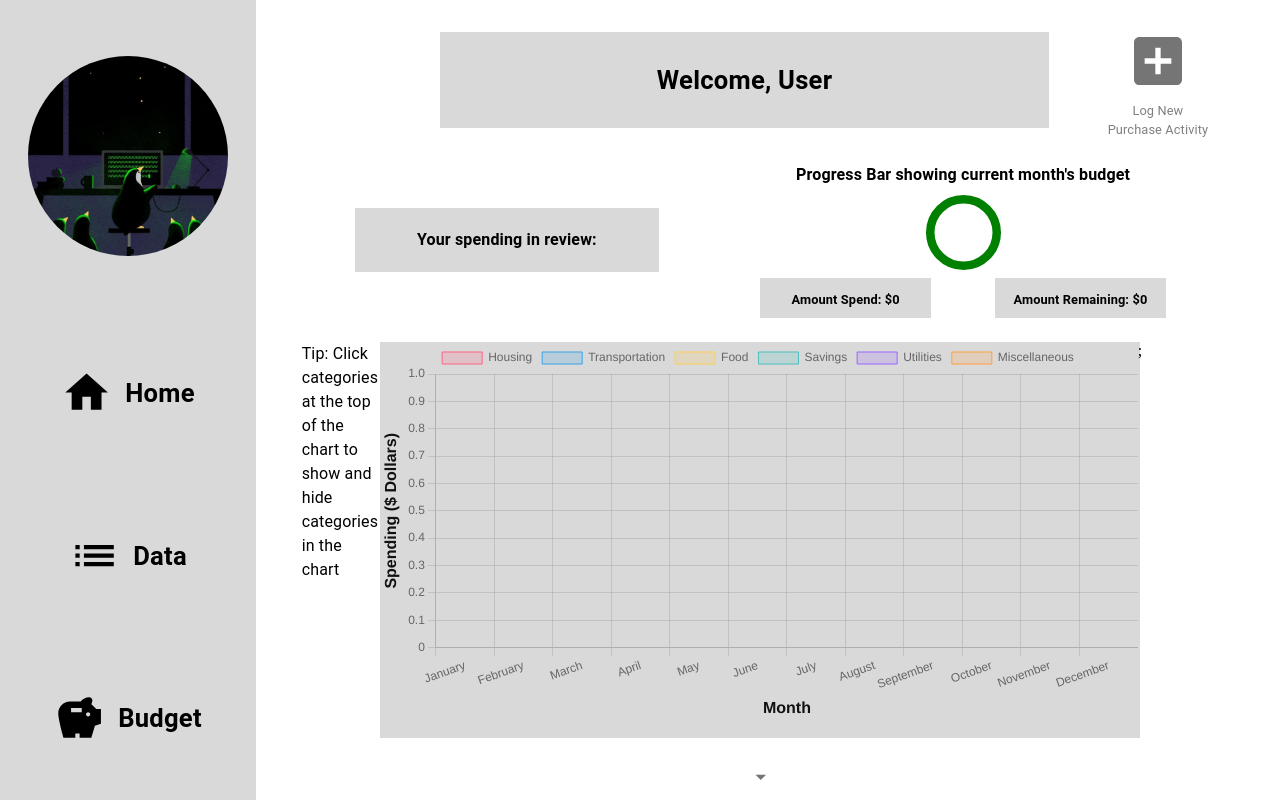
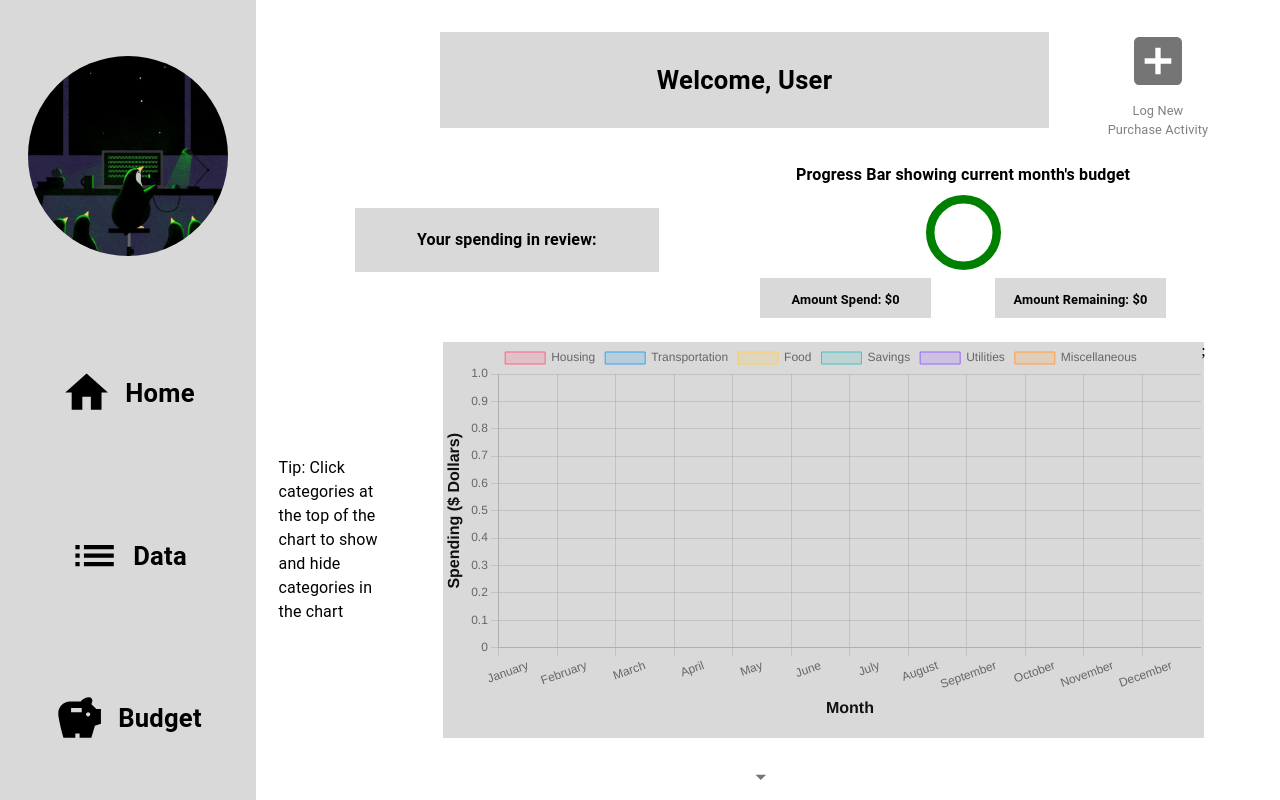
Before and after one commit to danishtran-uci/BudgetBuddy, a React (Create React App) app: page / in a window 1280 px wide. Shown: the top 800 px of the page. Built offline with nearby package versions, Linux system fonts and the light colour scheme.

Commit message:
fix styling

```diff
--- a/src/components/Home/chart/SpendingChart.js
+++ b/src/components/Home/chart/SpendingChart.js
@@ -77,23 +77,23 @@ function SpendingChart({ purchaseData }) {
         justifyContent: 'space-evenly',
       }}
     >
+      <Typography
+        style={{
+          width: '10%',
+          marginLeft: '-3vw'
+        }}
+      >
+        Tip: Click categories at the top of the chart to show and hide categories in the chart
+      </Typography>
       <Box
         style={{
           width:'75%',
           height:'90%',
           backgroundColor: '#D9D9D9',
           display: 'flex',
-          justifyContent: 'center'
+          justifyContent: 'center',
         }}
       >
-        <Typography
-          style={{
-            width: '10%',
-            marginLeft: '-6vw'
-          }}
-        >
-          Tip: Click categories at the top of the chart to show and hide categories in the chart
-        </Typography>
         <Bar data={data} options={options} />;
       </Box>
     </Box>
```
